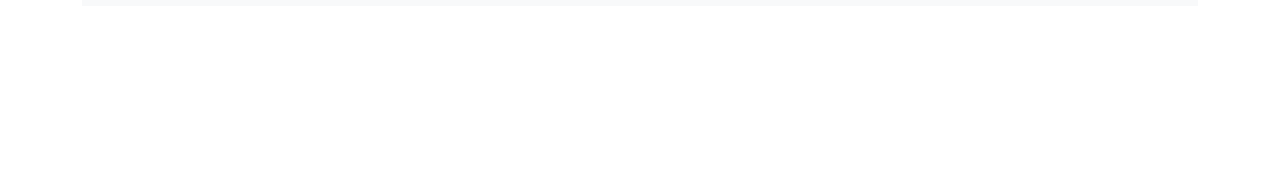
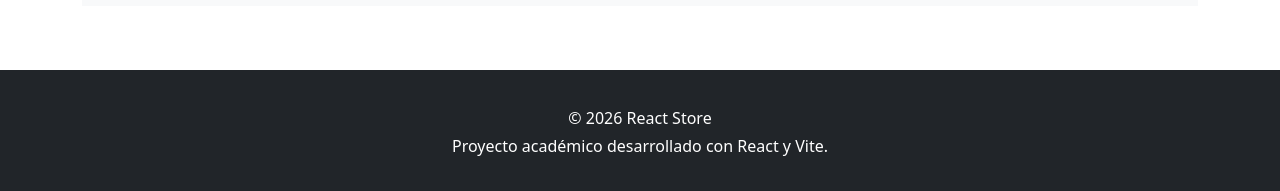
Before and after one commit to walterpacheco/react-store, a React (Vite) app: page / in a window 1280 px wide. Shown: the part 1891-2082 px from the top of the page. Before the commit the page ends 1897 px from the top, so only its background shows below. Built offline with nearby package versions, Linux system fonts and the light colour scheme.

Commit message:
feat: crear componente footer

```diff
--- /dev/null
+++ b/src/components/Footer/Footer.css
@@ -0,0 +1,11 @@
+.footer {
+    background-color: #212529;
+    color: white;
+    padding: 2rem 0;
+    text-align: center;
+    margin-top: 4rem;
+  }
+
+  .footer p {
+    margin: 0.25rem 0;
+  }
--- /dev/null
+++ b/src/components/Footer/Footer.data.js
@@ -0,0 +1,4 @@
+export const footerData = {
+    copyright: "© 2026 React Store",
+    description: "Proyecto académico desarrollado con React y Vite.",
+  };
--- /dev/null
+++ b/src/components/Footer/Footer.jsx
@@ -0,0 +1,15 @@
+import "./Footer.css";
+import { footerData } from "./Footer.data";
+
+function Footer() {
+  return (
+    <footer className="footer">
+      <div className="container">
+        <p>{footerData.copyright}</p>
+        <p>{footerData.description}</p>
+      </div>
+    </footer>
+  );
+}
+
+export default Footer;
--- a/src/pages/Home.jsx
+++ b/src/pages/Home.jsx
@@ -4,7 +4,7 @@
 import ProductCard from "../components/ProductCard/ProductCard";
 import ProductList from "../components/ProductList/ProductList";
 import { products } from "../data/products";
-
+import Footer from "../components/Footer/Footer";
 function Home() {
   return (
     <>
@@ -30,6 +30,7 @@
         </div>
         <ProductList products={products} />
       </main>
+      <Footer />
     </>
   );
 }
```
